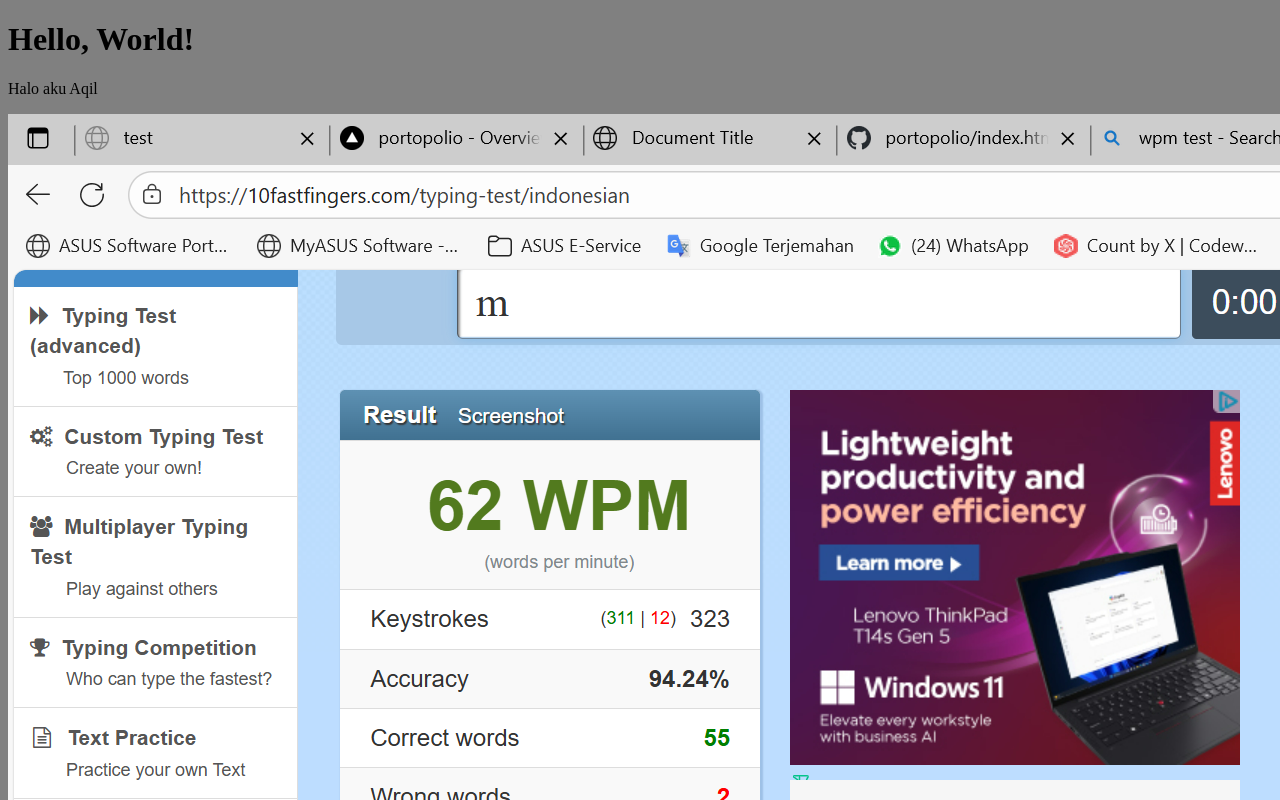
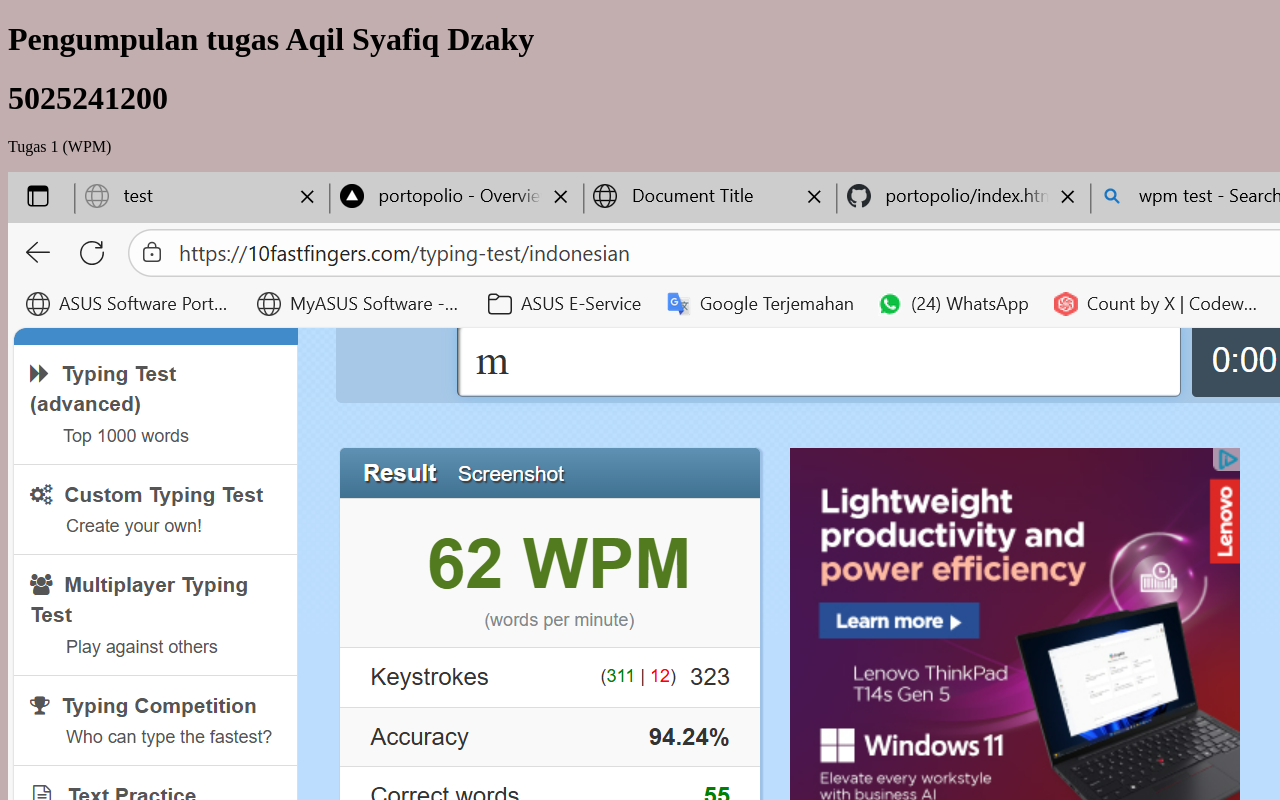
Before and after one commit to Aqilsyafiqdzaky/portopolio, a plain HTML site: page index.html in a window 1280 px wide. Shown: the top 800 px of the page. Drawn offline with Linux system fonts and the light colour scheme.

Commit message:
Update index.html

```diff
--- a/index.html
+++ b/index.html
@@ -5,10 +5,11 @@
     <meta name="viewport" content="width=device-width, initial-scale=1.0">
     <title>Document Title</title>
 </head>
-<body style="background-color: gray;">
+<body style="background-color: rgb(194, 174, 174);">
 
-    <h1>Hello, World!</h1>
-    <p>Halo aku Aqil</p>
+    <h1>Pengumpulan tugas Aqil Syafiq Dzaky</h1>
+    <h1>5025241200</h1>
+    <p>Tugas 1 (WPM)</p>
      <img src="https://github.com/Aqilsyafiqdzaky/portopolio/blob/main/Tugas-1%20(WPM).png?raw=true" alt="WPM">
 </body>
 </html>
```
